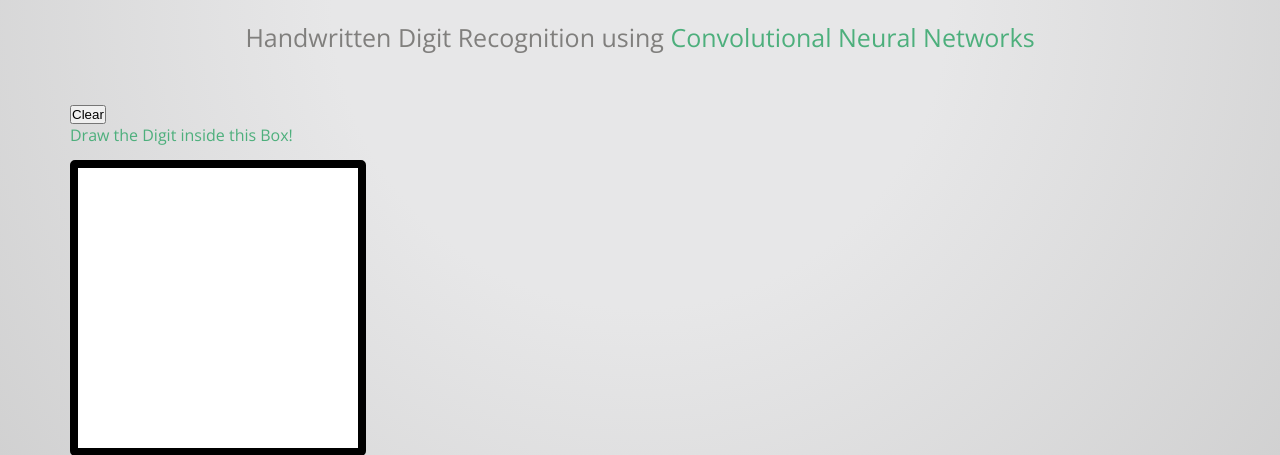
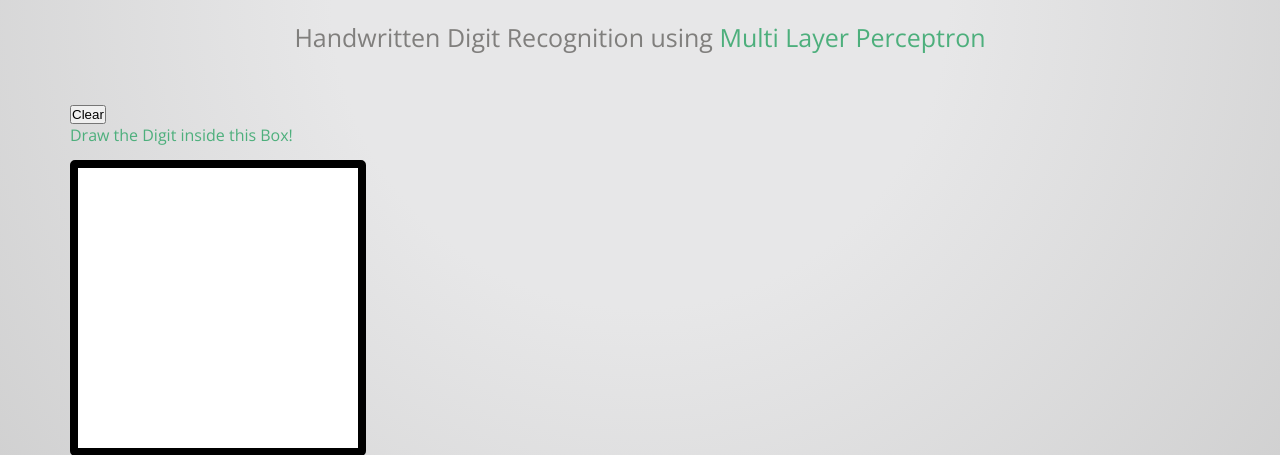
Before and after one commit to khalidm31415/test-keras-flask, a Flask app: page / in a window 1280 px wide. Shown: the top 455 px of the page. Run offline with Flask 2, Linux system fonts and the light colour scheme; parts of the project's set-up code (start-up, migrations or seed data) failed here and were passed over; some libraries are stand-ins or nearby versions.

Commit message:
Modify index.html

```diff
--- a/templates/index.html
+++ b/templates/index.html
@@ -2,7 +2,7 @@
 <html>
 <head>
   <meta charset="UTF-8">
-  <title>Handwritten Digit Recognition using Convolutional Neural Networks</title>
+  <title>Handwritten Digit Recognition using Multi Layer Perceptron</title>
 
 
 
@@ -12,7 +12,7 @@
 
 <body>
 
-		<h1>Handwritten Digit Recognition using <span>Convolutional Neural Networks</span></h1>
+		<h1>Handwritten Digit Recognition using <span>Multi Layer Perceptron</span></h1>
 
 		<canvas id="canvas" width="280" height="280" style="border:8px solid; float: left; margin: 70px; margin-top:160px;  border-radius: 5px; cursor: crosshair;"></canvas>
 		<div id="debug" style="margin:65px; margin-top:100px;">
```
